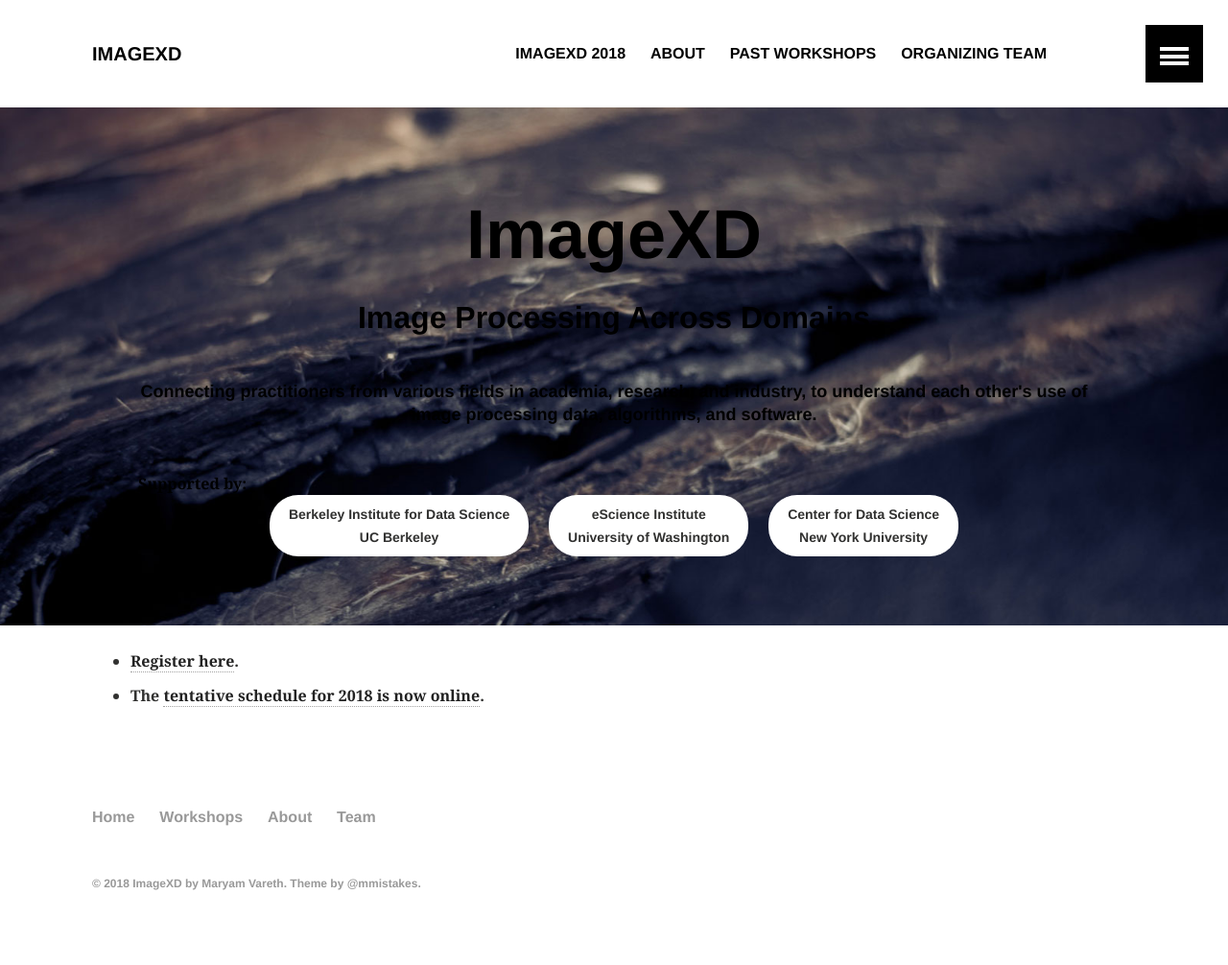
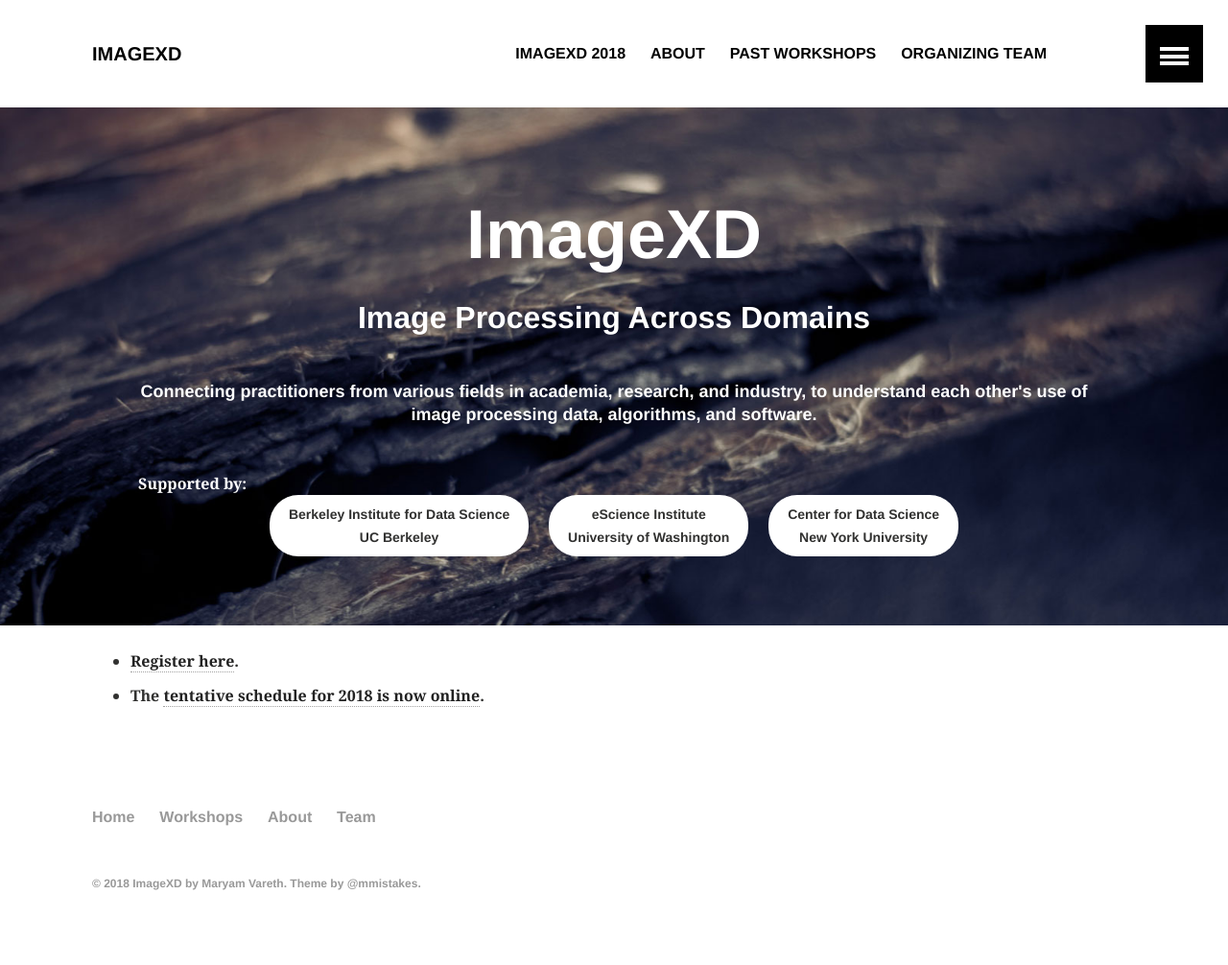
Before and after one commit to imagexd/imagexd.github.io, a Jekyll site: the page built from index.md, in a window 1280 px wide. Shown: the whole page at 96% size. Built offline with Jekyll 4.4.1, drawn with Linux system fonts in a browser that asks for light colours.

Commit message:
back to white

```diff
--- a/_sass/_layout.scss
+++ b/_sass/_layout.scss
@@ -232,7 +232,7 @@
 	background-repeat: no-repeat;
 	background-attachment: fixed;
 	text-align: center;
-	color: $black;
+	color: $white;
 	@include media($large) {
 		background-size: cover;
 	}
```
